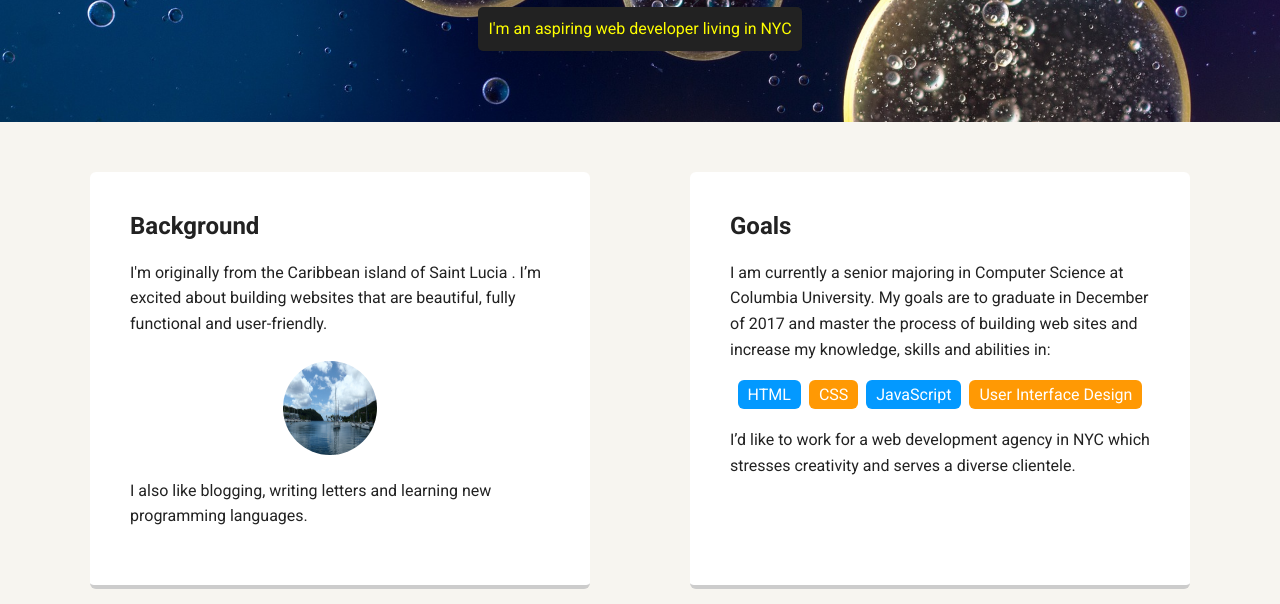
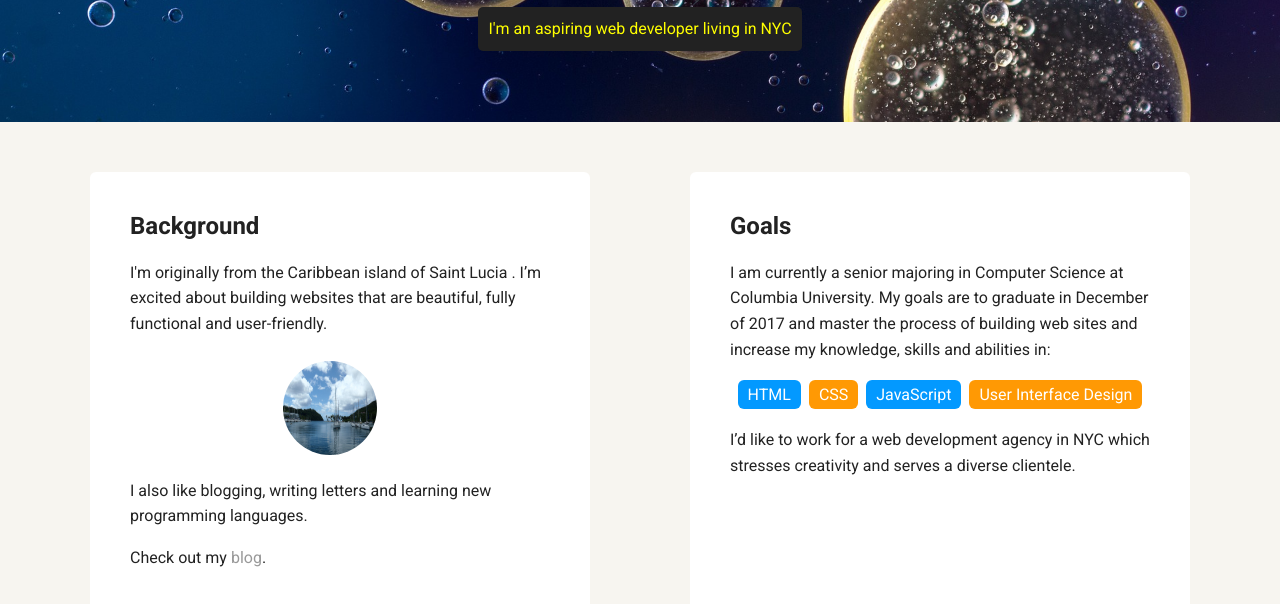
Before and after one commit to hkvenner/personal-profile-page, a plain HTML site: page index.html in a window 1280 px wide. Shown: the part 348-952 px from the top of the page. Drawn offline with Linux system fonts and the light colour scheme; a web font is replaced by a local one.

Commit message:
Added info to index.html and removed unnecessary photos

```diff
--- a/index.html
+++ b/index.html
@@ -31,6 +31,7 @@
         <img src="images/slu.jpg" alt="Picture of St. Lucia" class = "slu-image">
         <p>I also like blogging, writing letters and learning new programming
            languages.</p>
+        <p>Check out my <a href = "http://www.codeandcurls.com/">blog</a>.</p>
       </div>
 
       <div class="card">
--- a/styles.css
+++ b/styles.css
@@ -70,6 +70,7 @@ header .profile-image {
   width: 150px;
   height: 150px;
   border-radius: 50%;
+  /*changed profile picture border to black*/
   border: 3px solid black;
   transition: all .5s;
 }
```
Also changed, not shown: images/lake.jpg (deleted), images/portland.jpg (deleted).
